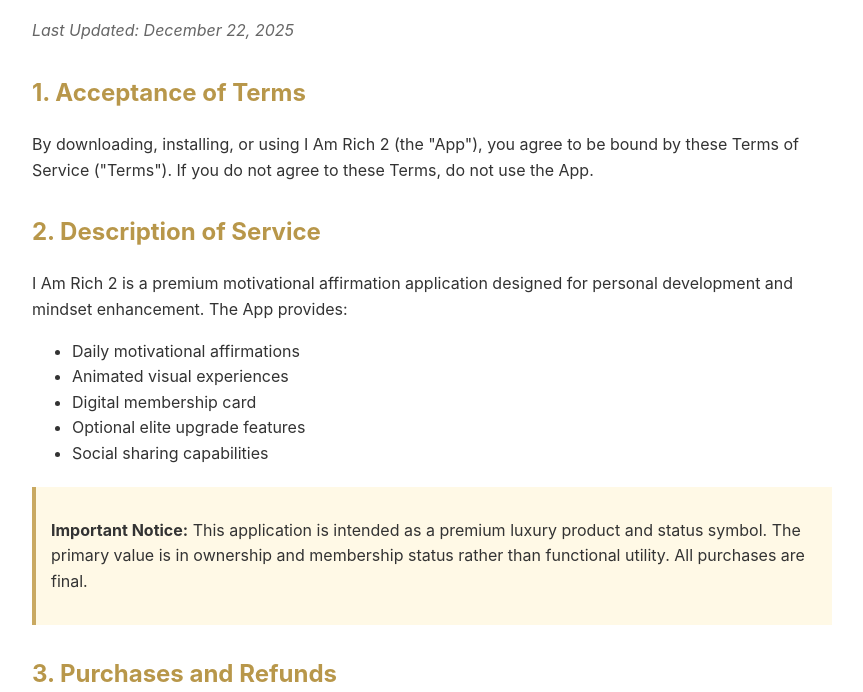
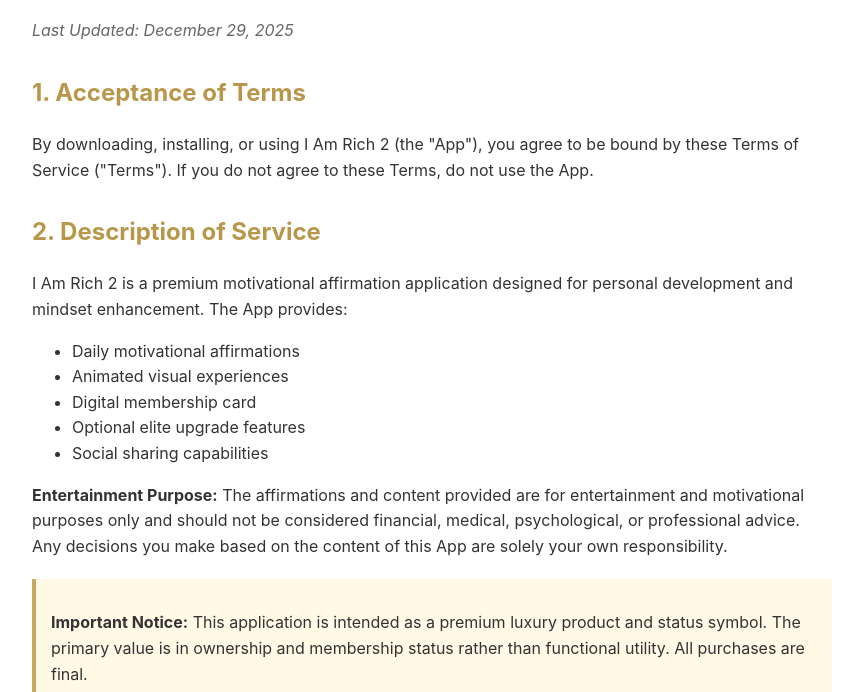
Before and after one commit to rich-2-rich/legal, a plain HTML site: page terms-of-service.html in a window 1280 px wide. Shown: the part 108-800 px from the top of the page, without its empty margins (208-1071 px from the left). Drawn offline with Linux system fonts and the light colour scheme.

Commit message:
Update terms-of-service.html

```diff
--- a/terms-of-service.html
+++ b/terms-of-service.html
@@ -36,7 +36,7 @@
 </head>
 <body>
     <h1>Terms of Service</h1>
-    <p class="last-updated">Last Updated: December 22, 2025</p>
+    <p class="last-updated">Last Updated: December 29, 2025</p>
 
     <h2>1. Acceptance of Terms</h2>
     <p>By downloading, installing, or using I Am Rich 2 (the "App"), you agree to be bound by these Terms of Service ("Terms"). If you do not agree to these Terms, do not use the App.</p>
@@ -50,6 +50,8 @@
         <li>Optional elite upgrade features</li>
         <li>Social sharing capabilities</li>
     </ul>
+
+    <p><strong>Entertainment Purpose:</strong> The affirmations and content provided are for entertainment and motivational purposes only and should not be considered financial, medical, psychological, or professional advice. Any decisions you make based on the content of this App are solely your own responsibility.</p>
 
     <div class="important">
         <p><strong>Important Notice:</strong> This application is intended as a premium luxury product and status symbol. The primary value is in ownership and membership status rather than functional utility. All purchases are final.</p>
@@ -92,7 +94,7 @@
     <h2>8. Membership Tiers</h2>
     <p>The App features a tier system based on total membership value:</p>
     <ul>
-        <li>Platinum Elite: $99+</li>
+        <li>Platinum Elite: $250+</li>
         <li>Diamond Elite: $2,000+</li>
         <li>Black Card Elite: $5,000+</li>
         <li>Founder's Circle: $10,000+</li>
```
